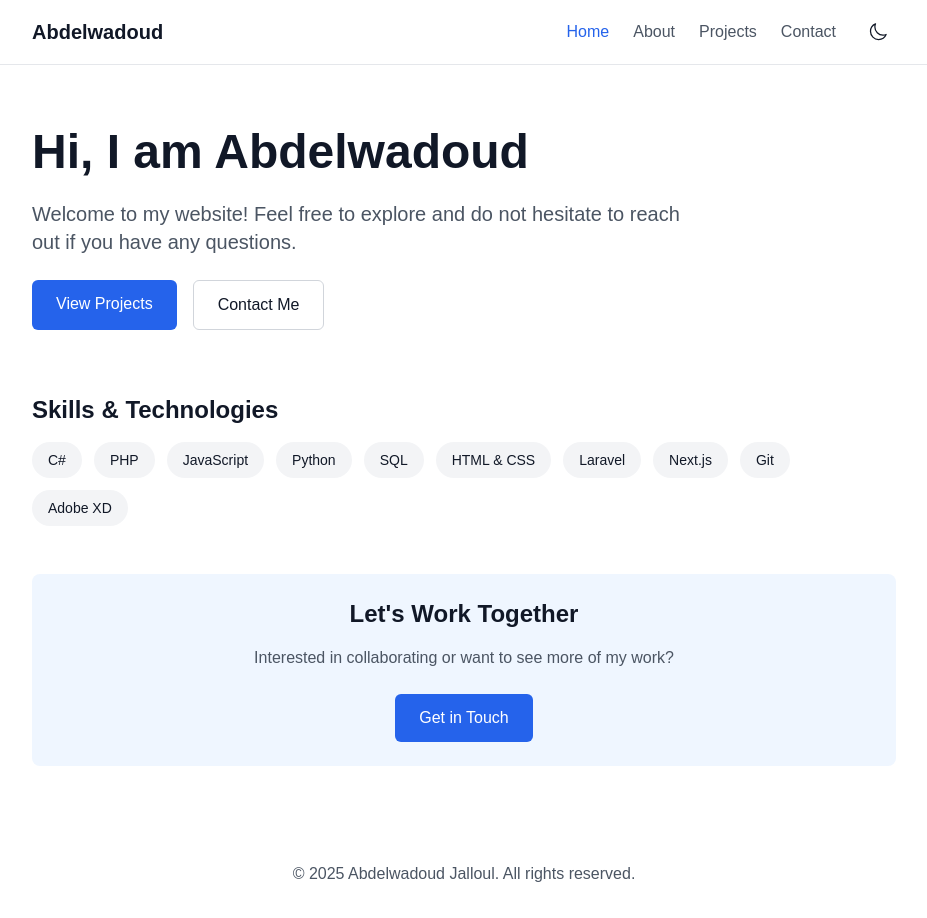
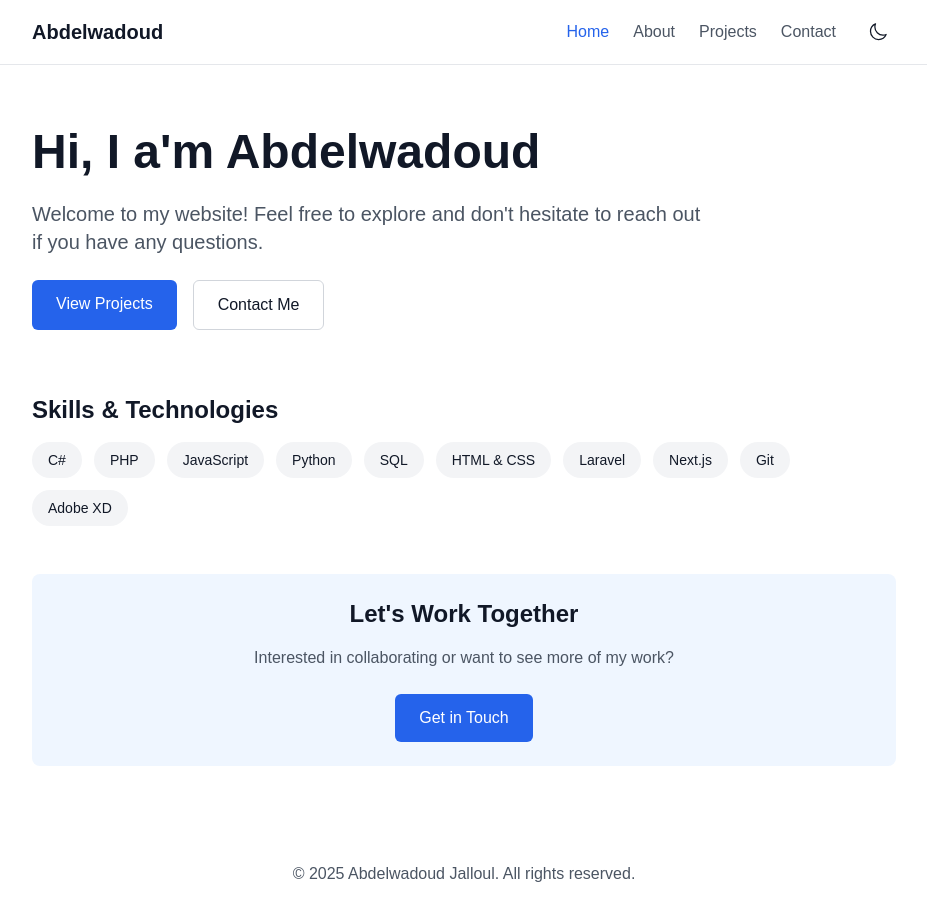
Before and after one commit to Jackbeany/portfolio-abdelwadoud, a Next.js app: page / in a window 1280 px wide. Shown: the whole page, without its empty margins (176-1103 px from the left). Built offline with nearby package versions, Linux system fonts and the light colour scheme.

Commit message:
&apos veranderd naar &#39

```diff
--- a/app/about/page.tsx
+++ b/app/about/page.tsx
@@ -36,8 +36,8 @@ export const metadata = {
         <section className="mb-12">
           <h1 className="text-4xl font-bold mb-6">About Me</h1>
           <p className="text-lg text-gray-600 dark:text-gray-300 mb-4">
-            Hello! I&apos;m Abdelwadoud, a 19-year-old student passionate about technology and creativity.
-            My journey in programming and design started several years ago, and I&apos;ve been continuously
+            Hello! I&#39;m Abdelwadoud, a 19-year-old student passionate about technology and creativity.
+            My journey in programming and design started several years ago, and I&#39;ve been continuously
             developing my skills and expanding my knowledge ever since.
           </p>
                   {/* What I Do */}
@@ -114,7 +114,7 @@ export const metadata = {
           <h2 className="text-2xl font-bold mb-6">What I Can Do For You</h2>
           <p className="text-lg text-gray-600 dark:text-gray-300">
             With my technical knowledge and creative approach, I help develop functional
-            and attractive digital solutions. Whether it&apos;s a dynamic website,
+            and attractive digital solutions. Whether it&#39;s a dynamic website,
             efficient backend, or engaging user interface, I ensure the end result
             meets your expectations.
           </p>
--- a/app/contact/page.tsx
+++ b/app/contact/page.tsx
@@ -30,7 +30,7 @@ export default function Contact() {
                 rel="noopener noreferrer"
                 className="text-blue-600 hover:text-blue-700 dark:text-blue-400 dark:hover:text-blue-300"
               >
-                Bekijk mijn LinkedIn profiel
+                View my LinkedIn profile
               </a>
             </div>
           </div>
--- a/app/page.tsx
+++ b/app/page.tsx
@@ -24,7 +24,7 @@ export default function Home() {
           transition={{ delay: 0.2 }}
           className="text-5xl font-bold"
         >
-          Hi, I am Abdelwadoud
+          Hi, I a&#39;m Abdelwadoud
         </motion.h1>
         <motion.p
           initial={{ opacity: 0 }}
@@ -32,7 +32,7 @@ export default function Home() {
           transition={{ delay: 0.4 }}
           className="text-xl text-gray-600 dark:text-gray-300 max-w-2xl"
         >
-        Welcome to my website! Feel free to explore and do not hesitate to reach out if you have any questions.
+        Welcome to my website! Feel free to explore and don&#39;t hesitate to reach out if you have any questions.
         </motion.p>
         <motion.div
           initial={{ opacity: 0 }}
```
